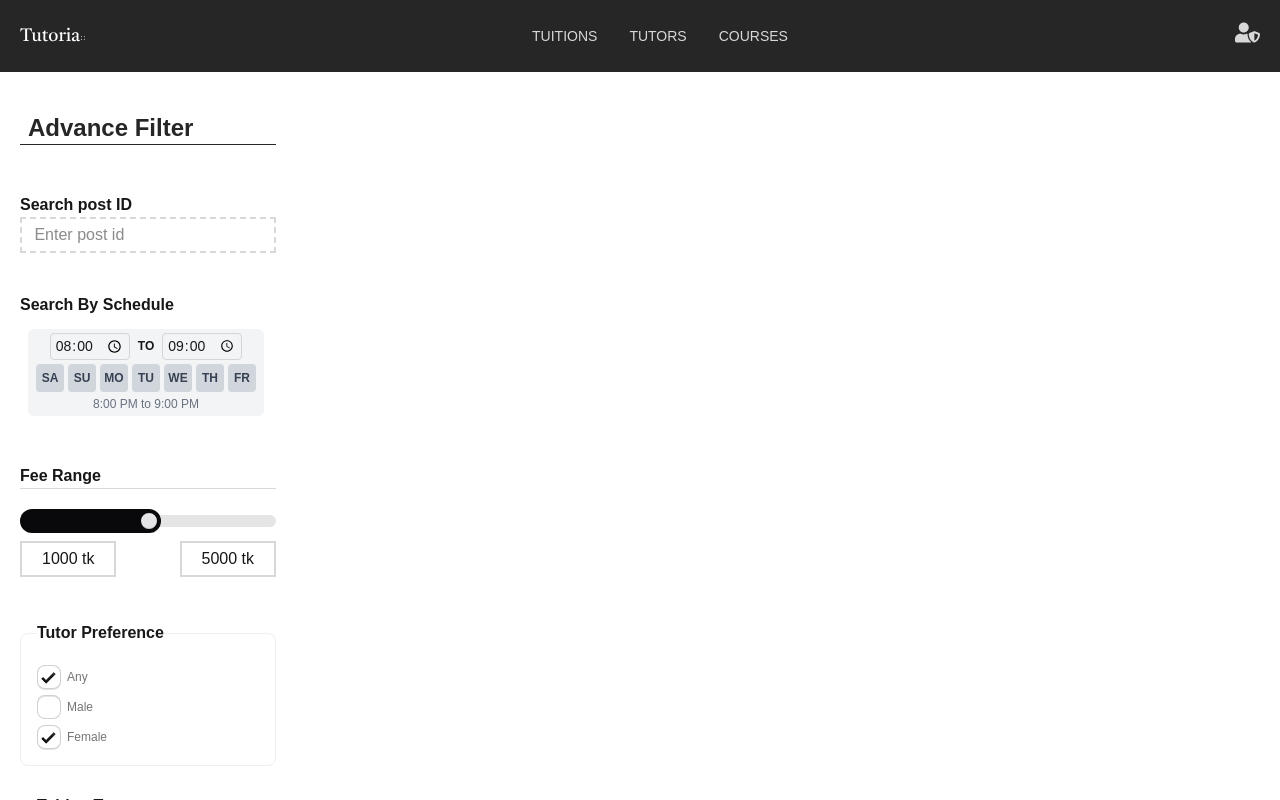
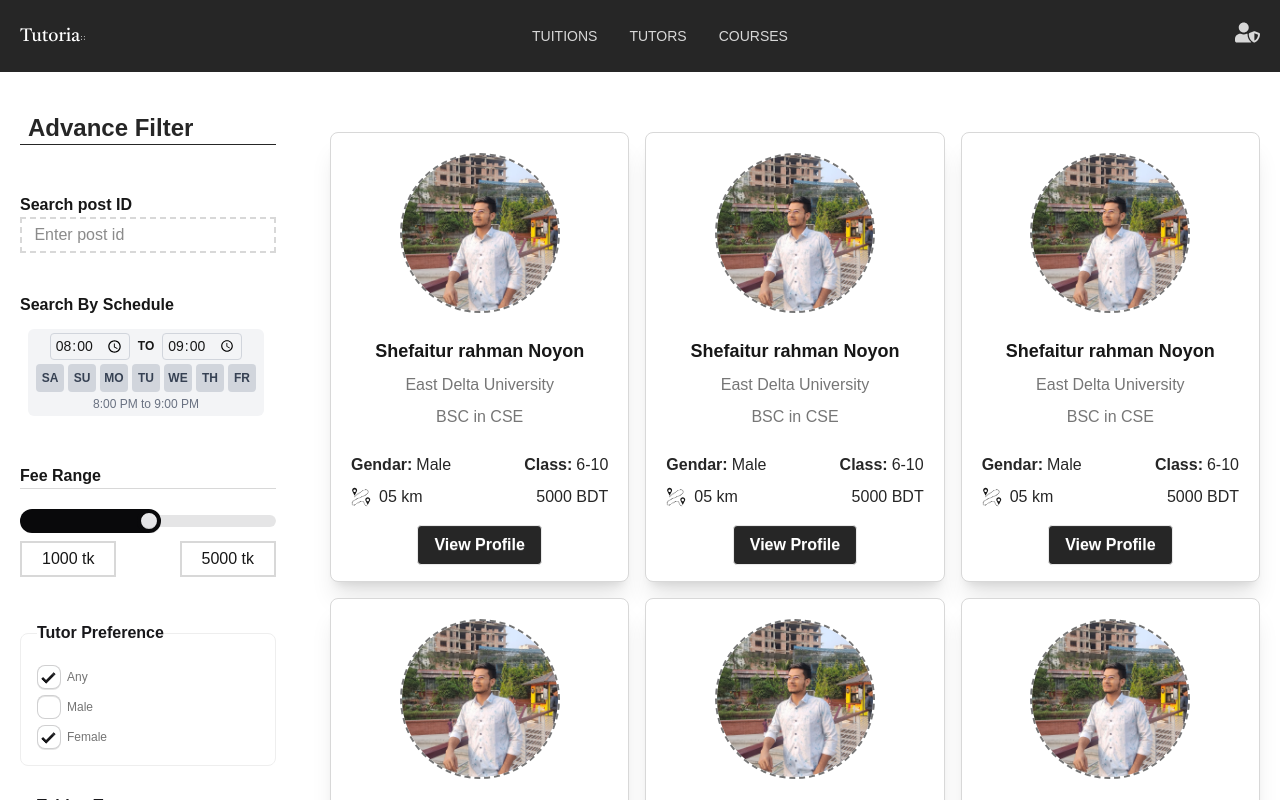
Before and after one commit to shefai-tur/tutoria, a Next.js app: page /tutors in a window 1280 px wide. Shown: the top 800 px of the page. Built offline with nearby package versions, Linux system fonts and the light colour scheme.

Commit message:
Tutors
Update Tutors page

```diff
--- a/app/(AllPage)/tutors/page.tsx
+++ b/app/(AllPage)/tutors/page.tsx
@@ -1,5 +1,6 @@
 
 import Sidbar from "@/app/Components/Sidbar"
+import TutorsCard from "@/app/Components/TutorsCard"
 const page = () => {
   return (
     <div className="container mx-auto p-5">
@@ -7,7 +8,9 @@ const page = () => {
             <div className="w-1/4">
             <Sidbar/>
             </div>
-            <div className="w-3/4"></div>
+            <div className="w-3/4">
+            <TutorsCard/>
+            </div>
         </div>
     </div>
   )
--- a/app/Components/TutorsCard.tsx
+++ b/app/Components/TutorsCard.tsx
@@ -1,9 +1,141 @@
+"use client";
+import { GiPathDistance } from "react-icons/gi";
 
 
+
+const TutorsData = [
+  {
+    img:"/MyImg.jpg",
+    name: "Shefaitur rahman Noyon",
+    institute: "East Delta University",
+    dep: "BSC  in CSE",
+    medium: "English,Bangla",
+    expertise: "02 years",
+    distance:"05 km",
+    icon: <GiPathDistance className="text-xl mx-auto" />,
+    gendar:"Male",
+    class: "6-10",
+    tuitionType: "Online Tuition",
+    price: "5000 BDT",
+
+  },
+  {
+    img:"/MyImg.jpg",
+    name: "Shefaitur rahman Noyon",
+    institute: "East Delta University",
+    dep: "BSC  in CSE",
+    medium: "English,Bangla",
+    expertise: "02 years",
+    distance:"05 km",
+    icon: <GiPathDistance className="text-xl mx-auto" />,
+    gendar:"Male",
+    class: "6-10",
+    tuitionType: "Online Tuition",
+    price: "5000 BDT",
+
+  },
+  {
+    img:"/MyImg.jpg",
+    name: "Shefaitur rahman Noyon",
+    institute: "East Delta University",
+    dep: "BSC  in CSE",
+    medium: "English,Bangla",
+    expertise: "02 years",
+    distance:"05 km",
+    icon: <GiPathDistance className="text-xl mx-auto" />,
+    gendar:"Male",
+    class: "6-10",
+    tuitionType: "Online Tuition",
+    price: "5000 BDT",
+
+  },
+  {
+    img:"/MyImg.jpg",
+    name: "Shefaitur rahman Noyon",
+    institute: "East Delta University",
+    dep: "BSC  in CSE",
+    medium: "English,Bangla",
+    expertise: "02 years",
+    distance:"05 km",
+    icon: <GiPathDistance className="text-xl mx-auto" />,
+    gendar:"Male",
+    class: "6-10",
+    tuitionType: "Online Tuition",
+    price: "5000 BDT",
+
+  },
+  {
+    img:"/MyImg.jpg",
+    name: "Shefaitur rahman Noyon",
+    institute: "East Delta University",
+    dep: "BSC  in CSE",
+    medium: "English,Bangla",
+    expertise: "02 years",
+    distance:"05 km",
+    icon: <GiPathDistance className="text-xl mx-auto" />,
+    gendar:"Male",
+    class: "6-10",
+    tuitionType: "Online Tuition",
+    price: "5000 BDT",
+
+  },
+  {
+    img:"/MyImg.jpg",
+    name: "Shefaitur rahman Noyon",
+    institute: "East Delta University",
+    dep: "BSC  in CSE",
+    medium: "English,Bangla",
+    expertise: "02 years",
+    distance:"05 km",
+    icon: <GiPathDistance className="text-xl mx-auto" />,
+    gendar:"Male",
+    class: "6-10",
+    tuitionType: "Online Tuition",
+    price: "5000 BDT",
+
+  },
+];
 const TutorsCard = () => {
   return (
-    <div>TutorsCard</div>
+
+      <div className="grid grid-cols-1 md:grid-cols-2 lg:grid-cols-3 gap-4 mt-10 ">
+        {TutorsData.map((tutor, index) => (
+          <div key={index} className="card bg-base-100 shadow-xl  border border-quaternary4 rounded-lg transition-transform transform hover:scale-105">
+            <figure className="px-10 pt-5">
+              <img src={tutor.img} alt="Tutor" className="rounded-full border-2 border-dashed border-tertiary3 w-40 h-40 object-cover" />
+            </figure>
+            <div className="card-body items-center text-center">
+              <h2 className="card-title font-DMSans font-semibold text-lg">{tutor.name}</h2>
+              <p className="font-DMSans font-normal text-base text-tertiary3">{tutor.institute}</p>
+              <p className="font-DMSans font-normal text-base text-tertiary3">{tutor.dep}</p>
+               </div>
+                  <div className="flex justify-between px-5 ">
+               <p className="font-DMSans font-normal text-base text-primary1"><span className="font-semibold mr-1">Gendar:</span>{tutor.gendar}</p>
+                <p className="font-DMSans font-normal text-base text-primary1"> <span className="font-semibold mr-1">Class:</span>{tutor.class}</p>
+
+
+             </div>
+
+            <div className="flex justify-between px-5 mt-2">
+                <div className="flex items-center justify-center ">
+                    <span>{tutor.icon}</span>
+                <span className="ml-2 font-DMSans font-normal text-base text-primary1">{tutor.distance}</span>
+
+              </div>
+                <p className="font-DMSans font-normal text-base text-primary1">{tutor.price}</p>
+            </div>
+
+              <div className="card-actions justify-center my-4">
+                <button className="btn btn-primary1 text-secondary2 bg-primary1 font-DMSans font-semibold text-base">View Profile</button>
+              </div>
+
+
+        </div>
+        ))}
+      </div>
+
   )
-}
 
-export default TutorsCard
+};
+
+export default TutorsCard;
```
Also changed, not shown: app/Components/HeadProfile.tsx (+1 -16 lines).
